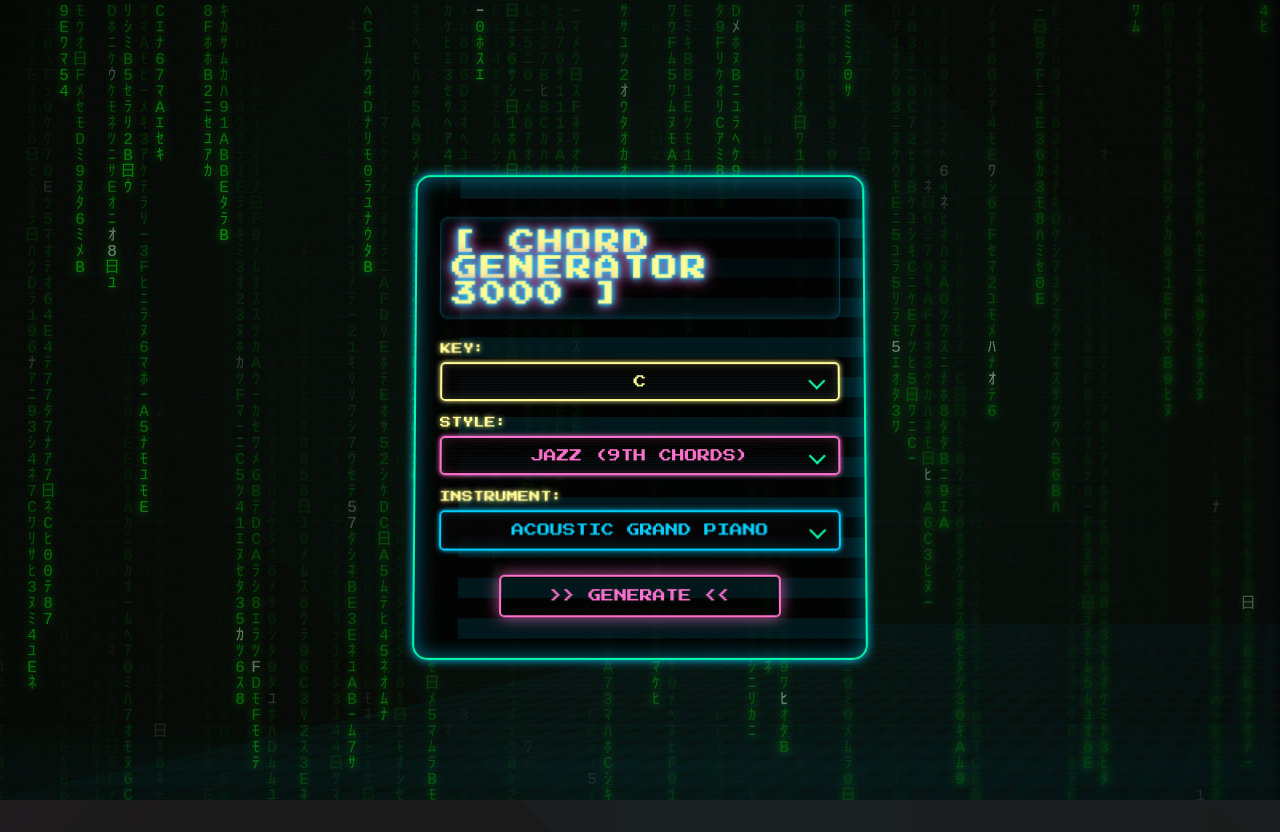
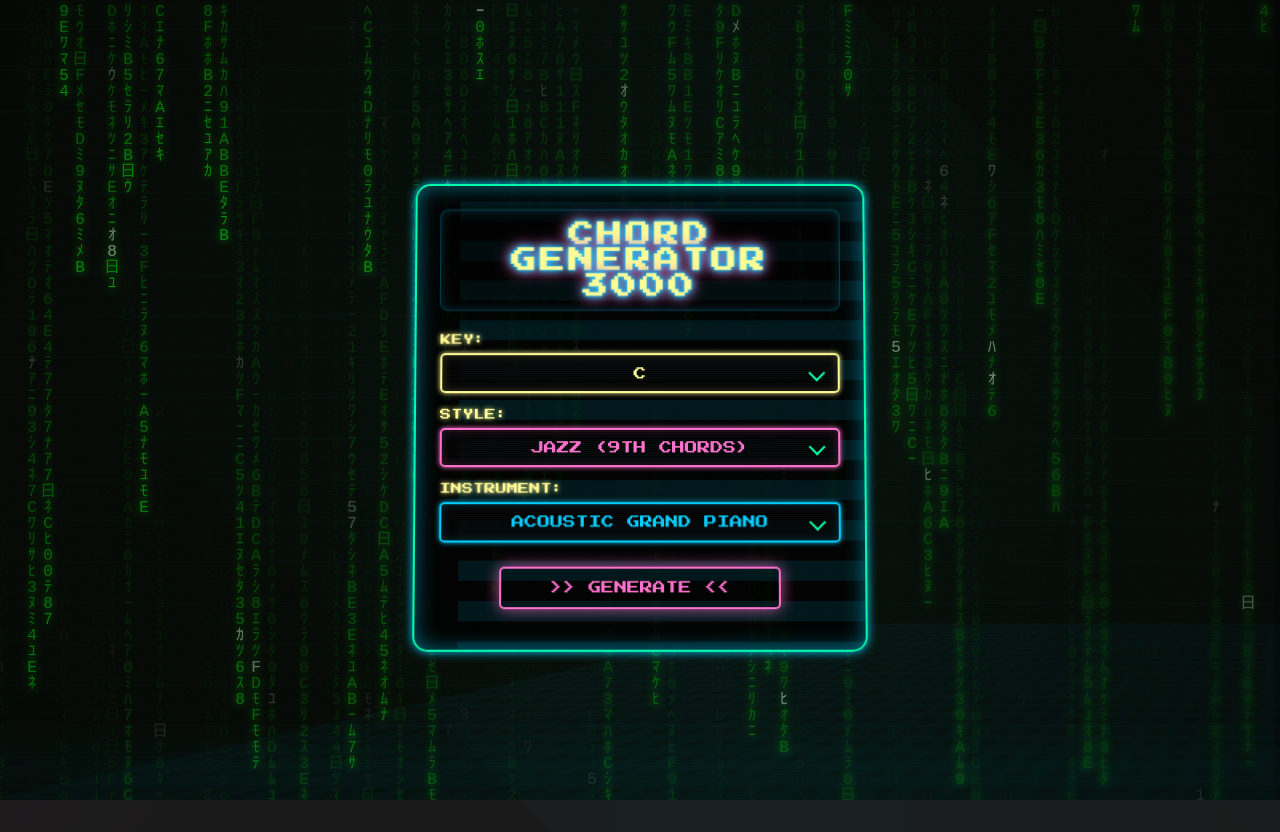
Before and after one commit to camknopp/Retro-Music-Generator, a React (Create React App) app in the folder frontend/: page / in a window 1280 px wide. Built offline with nearby package versions, Linux system fonts and the light colour scheme.

Commit message:
Change title

```diff
--- a/frontend/src/App.css
+++ b/frontend/src/App.css
@@ -220,6 +220,8 @@ h1 {
     inset 0 0 10px rgba(1, 205, 254, 0.2);
   -webkit-text-stroke: 1px rgba(255, 251, 150, 0.5);
   position: relative;
+  text-align: center;
+  margin: 0 auto 1.5rem auto;
 }
 
 h1::after {
--- a/frontend/src/App.js
+++ b/frontend/src/App.js
@@ -241,7 +241,7 @@ function App() {
         </div>
       ))}
       <header className={`App-header ${isGenerating ? 'generating' : ''}`}>
-        <h1>[ CHORD GENERATOR 3000 ]</h1>
+        <h1>CHORD GENERATOR 3000</h1>
         <div className="controls">
           <RetroSelect
             label="KEY:"
```
